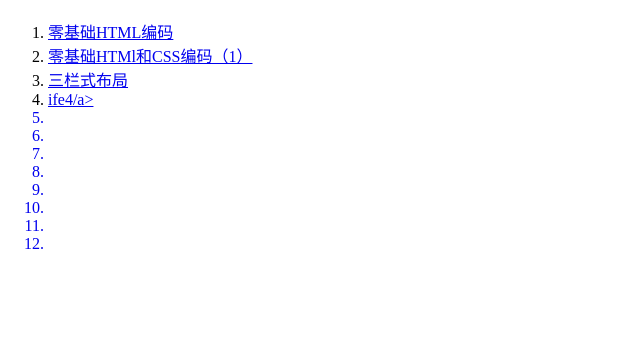
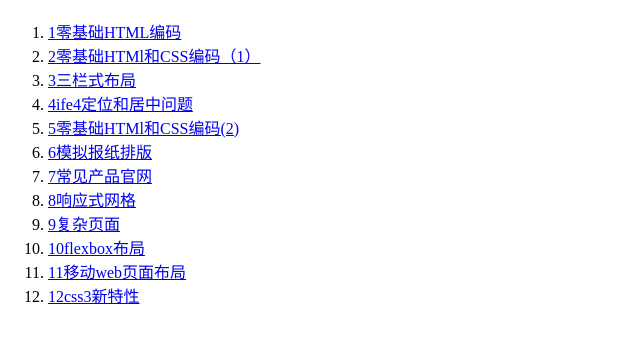
Before and after one commit to tangzheng1900/baidu-ife, a plain HTML site: page task1/index.html in a window 1280 px wide. Shown: the part 70-412 px from the top of the page, without its empty margins (0-640 px from the left). Drawn offline with Linux system fonts and the light colour scheme.

Commit message:
structure create

```diff
--- a/task1/index.html
+++ b/task1/index.html
@@ -9,18 +9,18 @@
 
 <ol>
 
-    <li><a href="ife1/ife1.html">零基础HTML编码</a></li>
-    <li><a href="ife2/ife2.html">零基础HTMl和CSS编码（1）</a></li>
-    <li><a href="ife3/ife3.html">三栏式布局</a></li>
-    <li><a href="ife4/ife4.html">ife4/a></li>
-    <li></li>
-    <li></li>
-    <li></li>
-    <li></li>
-    <li></li>
-    <li></li>
-    <li></li>
-    <li></li>
+    <li><a href="ife1/ife1.html">1零基础HTML编码</a></li>
+    <li><a href="ife2/ife2.html">2零基础HTMl和CSS编码（1）</a></li>
+    <li><a href="ife3/ife3.html">3三栏式布局</a></li>
+    <li><a href="ife4/ife4.html">4ife4定位和居中问题</a></li>
+    <li><a href="ife5/ife5.html">5零基础HTMl和CSS编码(2)</a></li>
+    <li><a href="ife6/ife6.html">6模拟报纸排版</a></li>
+    <li><a href="ife7/ife7.html">7常见产品官网</a></li>
+    <li><a href="ife8/ife8.html">8响应式网格</a></li>
+    <li><a href="ife9/ife9.html">9复杂页面</a></li>
+    <li><a href="ife10/ife10.html">10flexbox布局</a></li>
+    <li><a href="ife4/ife4.html">11移动web页面布局</a></li>
+    <li><a href="ife4/ife4.html">12css3新特性</a></li>
 
 
 </ol>
```
Also changed, not shown: task1/ife10/ife10.html (added, +12 -0 lines), task1/ife5/ife5.html (added, +11 -0 lines), task1/ife6/ife6.html (added, +11 -0 lines), task1/ife7/ife7.html (added, +12 -0 lines), task1/ife8/ife8.html (added, +12 -0 lines), task1/ife9/ife9.html (added, +12 -0 lines).
